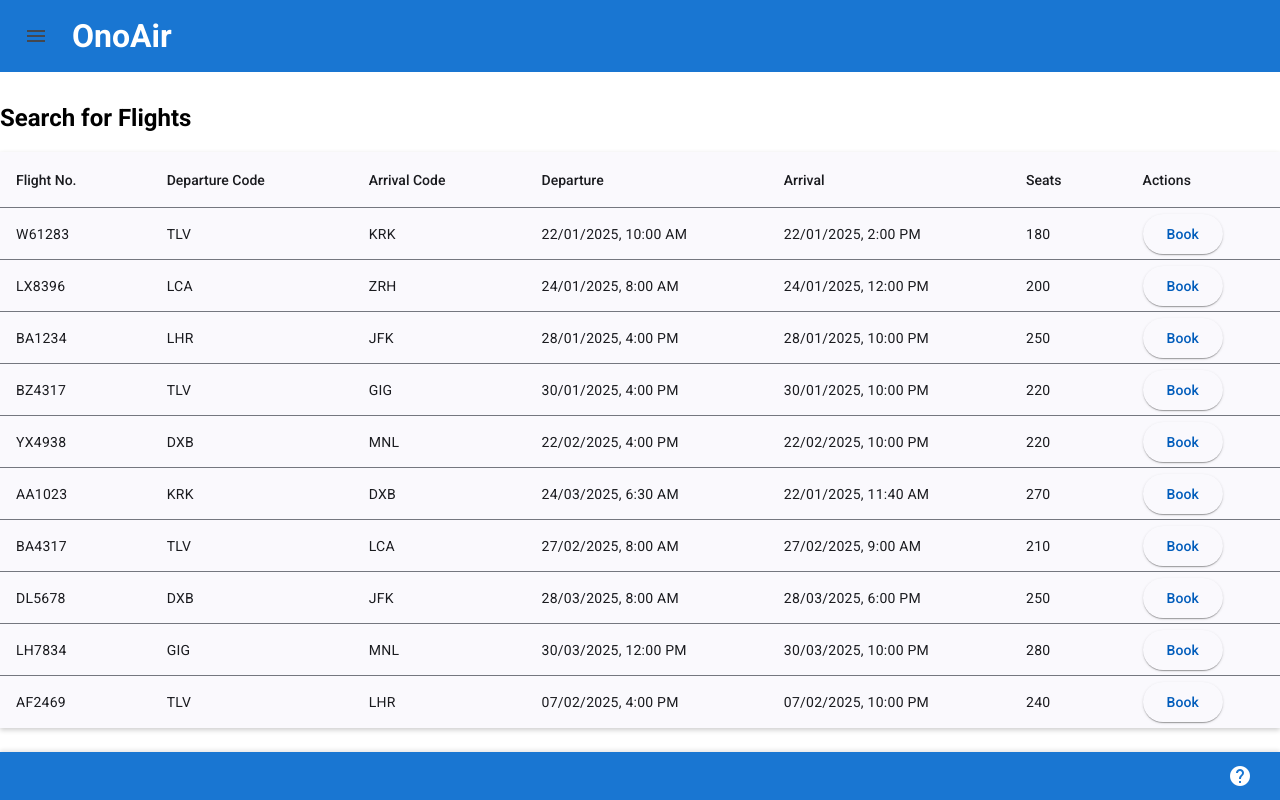
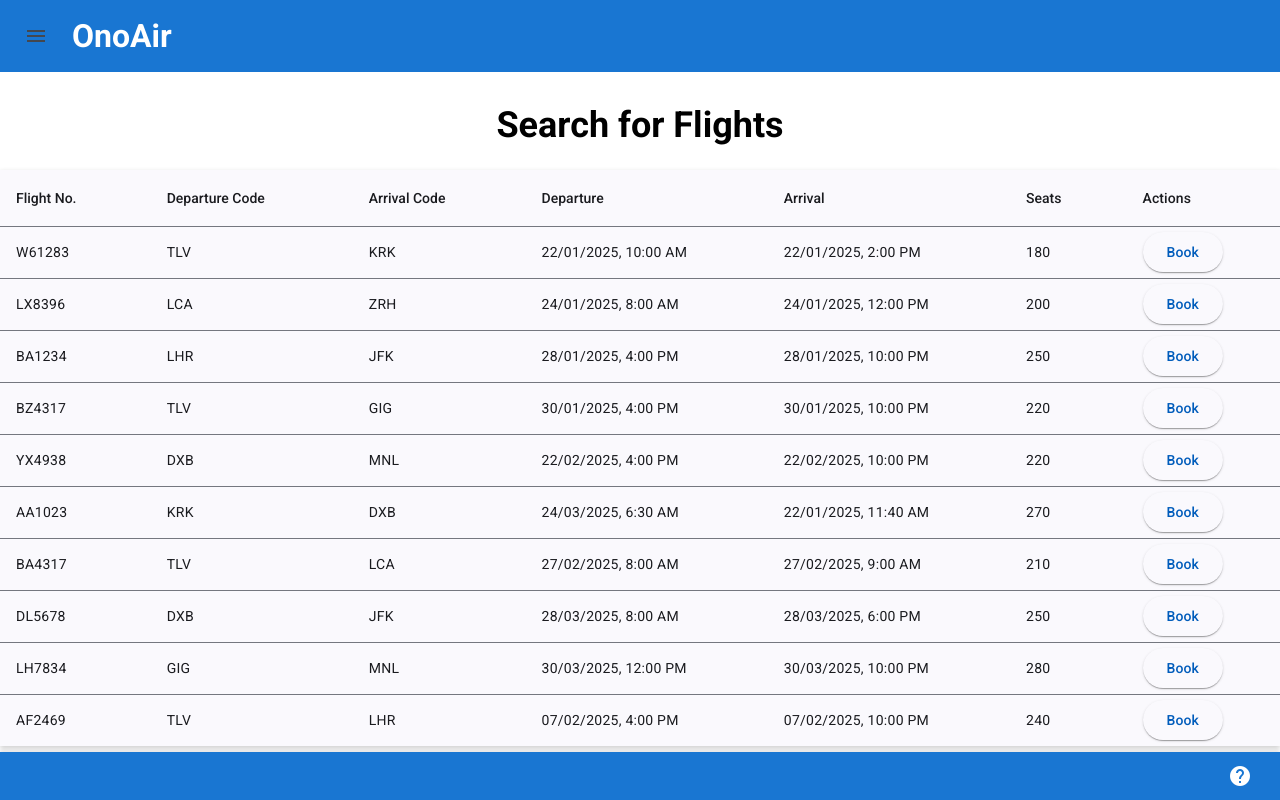
Before and after one commit to OmriKadouri97/OnOAirlineWebsite_Part-2_Ver-1.1, an Angular app in the folder onoair/: page /search-flight in a window 1280 px wide. Built offline with nearby package versions, Linux system fonts and the light colour scheme.

Commit message:
fine tune search flight component

```diff
--- a/onoair/src/app/features/search-flight/search-flight.component.css
+++ b/onoair/src/app/features/search-flight/search-flight.component.css
@@ -2,6 +2,13 @@
   margin: 2rem auto;
   max-width: 1500px;
   font-family: 'Roboto', Arial, sans-serif;
+}
+
+.search-flight h2 {
+  text-align: center;
+  margin-bottom: 1.5rem;
+  font-weight: bold;
+  font-size: 36px;
 }
 
 table {
```
